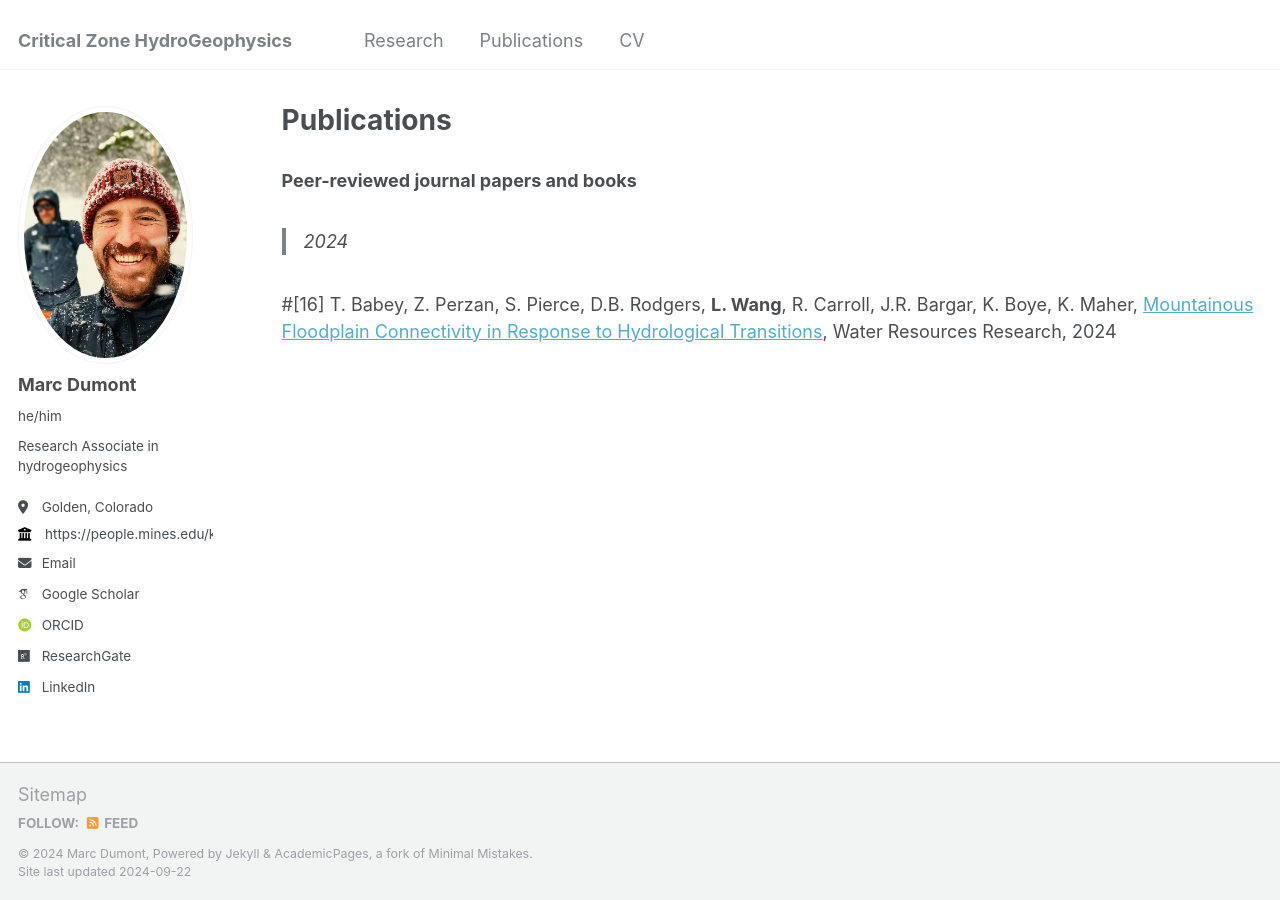
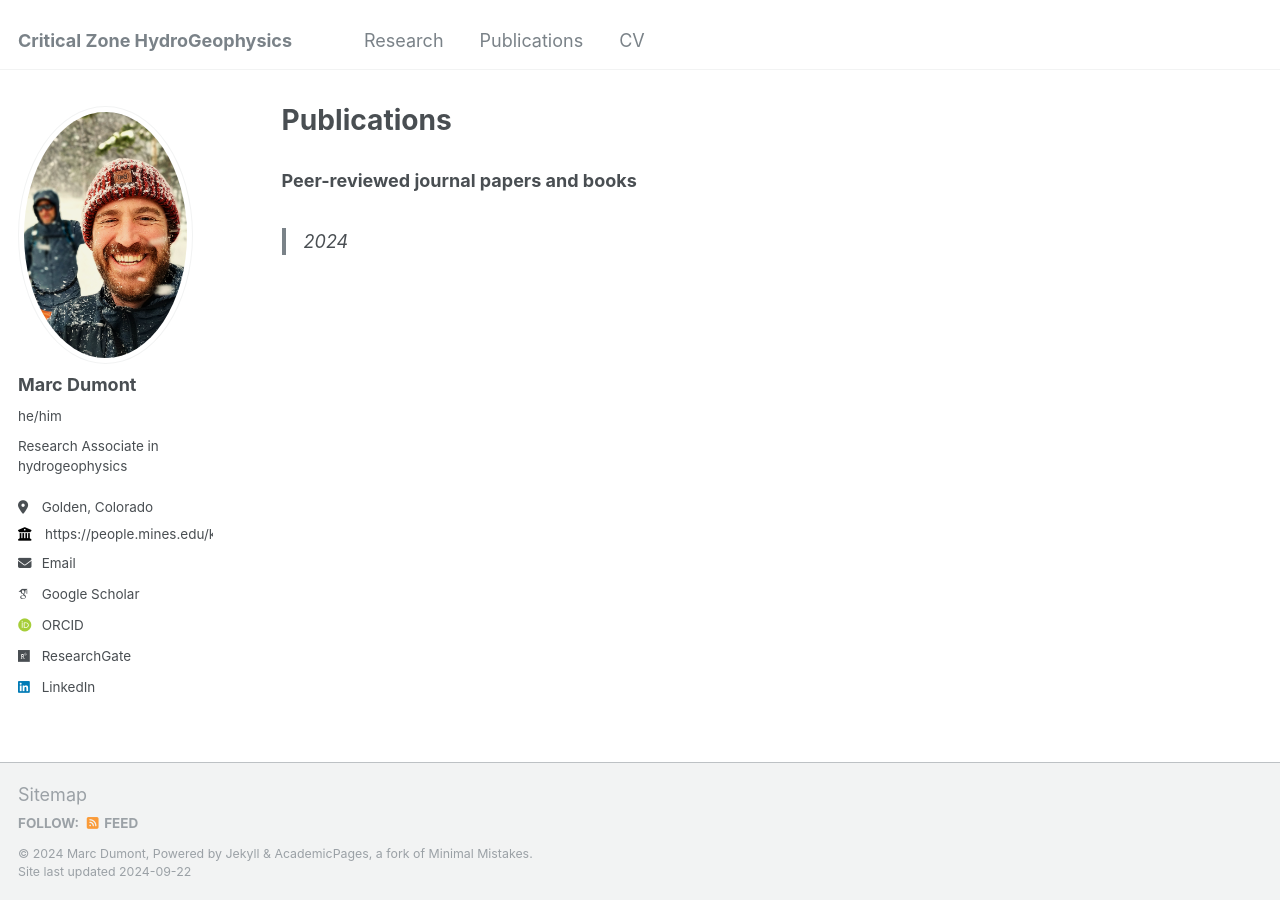
Before and after one commit to HydroDumont/hydrodumont.github.io, a Jekyll site: the page built from _pages/publications.md, in a window 1280 px wide. Built offline with Jekyll 4.4.1, drawn with Linux system fonts in a browser that asks for light colours; some web fonts are replaced.

Commit message:
Update publications.md

```diff
--- a/_pages/publications.md
+++ b/_pages/publications.md
@@ -9,5 +9,5 @@ author_profile: true
 ### Peer-reviewed journal papers and books
 
 > 2024
-
-#[16] T. Babey, Z. Perzan, S. Pierce, D.B. Rodgers, **L. Wang**, R. Carroll, J.R. Bargar, K. Boye, K. Maher, [Mountainous Floodplain Connectivity in Response to Hydrological Transitions](https://agupubs.onlinelibrary.wiley.com/doi/full/10.1029/2024WR037162), Water Resources Research, 2024
+<!--
+[16] T. Babey, Z. Perzan, S. Pierce, D.B. Rodgers, **L. Wang**, R. Carroll, J.R. Bargar, K. Boye, K. Maher, [Mountainous Floodplain Connectivity in Response to Hydrological Transitions](https://agupubs.onlinelibrary.wiley.com/doi/full/10.1029/2024WR037162), Water Resources Research, 2024-->
```
